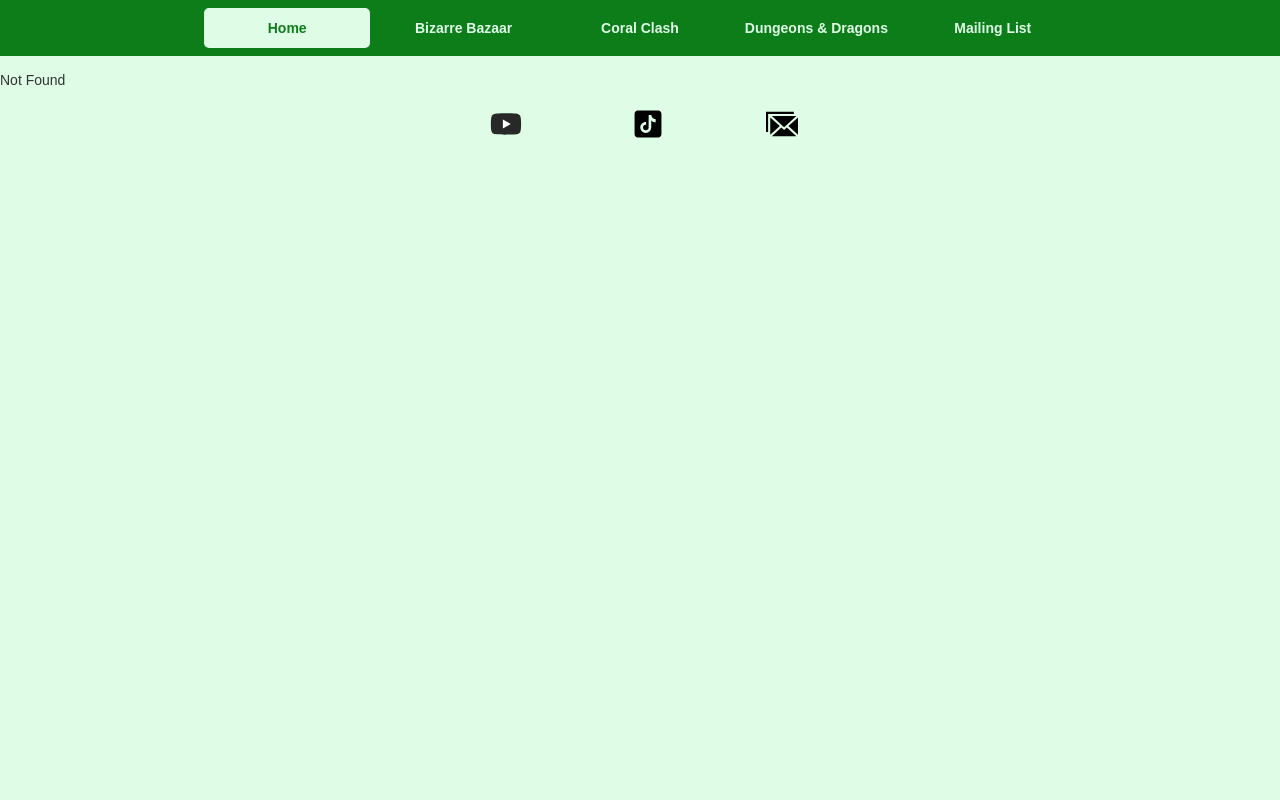
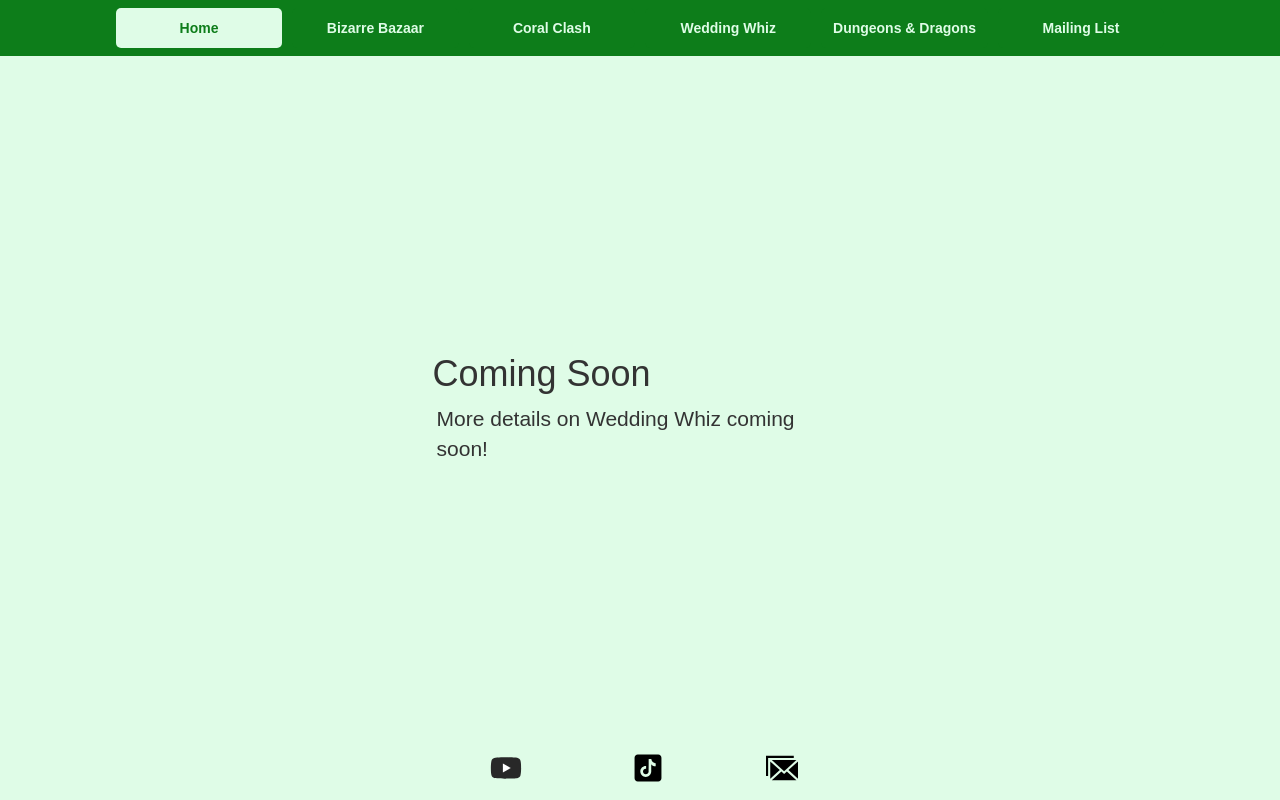
Before and after one commit to adam-winchell/real_nito_games, a SvelteKit app: page /wedding_whiz in a window 1280 px wide. Before the commit this address had no page. Built offline with nearby package versions, Linux system fonts and the light colour scheme.

Commit message:
wedding whiz

```diff
--- a/src/components/NavBar.svelte
+++ b/src/components/NavBar.svelte
@@ -2,6 +2,7 @@
     <NavItem url="/" name="Home" />
     <NavItem url="/bizarre_bazaar" name="Bizarre Bazaar" />
     <NavItem url="/coral_clash" name="Coral Clash" />
+    <NavItem url="/wedding_whiz" name="Wedding Whiz" />
     <NavItem url="/dnd" name="Dungeons & Dragons" />
     <NavItem url="https://mailchi.mp/352c8f713e56/mailing-list" name="Mailing List" />
 
@@ -9,6 +10,7 @@
         <MobileNavItem url="/" name="Home" />
         <MobileNavItem url="/bizarre_bazaar" name="Bizarre Bazaar" />
         <MobileNavItem url="/coral_clash" name="Coral Clash" />
+        <MobileNavItem url="/wedding_whiz" name="Wedding Whiz" />
         <MobileNavItem url="/dnd" name="Dungeons & Dragons" />
         <MobileNavItem url="https://mailchi.mp/352c8f713e56/mailing-list" name="Mailing List" />
 
--- /dev/null
+++ b/src/routes/wedding_whiz/+page.svelte
@@ -0,0 +1,115 @@
+<section>
+    <div  class="wedding_whiz">
+
+
+        <h1>Coming Soon</h1>
+
+        <p>More details on Wedding Whiz coming soon!</p>
+    </div>
+</section>
+
+<style>
+
+    section {
+        flex-grow: 1;
+        display: flex;
+        flex-direction: column;
+        justify-content: center;
+        align-items: flex-start;
+        padding: 20px;
+        margin-top: 8vh;
+
+    }
+
+    h2 {
+        margin-bottom: 10px;
+    }
+
+    .wedding_whiz {
+        flex-grow: 0;
+        max-width: 80%;
+        margin: 0 auto;
+        padding: 10px;
+    }
+
+    a {
+        text-decoration: underline;
+        color: black;
+    }
+
+    li {
+        margin-left: 3%;
+        margin-bottom: 5px;
+    }
+
+    a:hover {
+        text-decoration: underline;
+    }
+
+    .wedding_whiz p {
+        margin-left: 1%;
+        font-size: 1.5em;
+    }
+
+    .wedding_whiz iframe {
+        margin-left: 1%;
+    }
+
+    .title {
+        max-height: 25vh;
+        max-width: 90vw;
+        margin-top: 2vh;
+    }
+
+    .title_container{
+        position: relative;
+        text-align: center;
+    }
+
+
+    button{
+        /* color:aqua; */
+        background-color: #0d7d1a;
+        border: #0d7d1a;
+        color: white;
+        font-weight: bold;
+        /* width: 30%; */
+        font-size: x-large;
+        padding: 2%;
+        border-radius: 5px;
+    }
+
+    button:hover{
+        background-color: white;
+        color: #0d7d1a;
+    }
+
+    h3{
+        text-align: center;
+        left: 100%;
+    }
+
+        iframe {
+            width: 100vh;
+            height: 50vh;
+            /* max-height: 25vh;
+            max-width: 90vw; */
+        }
+
+
+        @media only screen and (max-width: 640px) {
+
+        .title {
+        max-height: 15vh;
+        max-width: 90vw;
+
+    }
+
+        iframe {
+            max-width: 75vw;
+            max-height: 25vh;
+        }
+
+    }
+
+</style>
```
